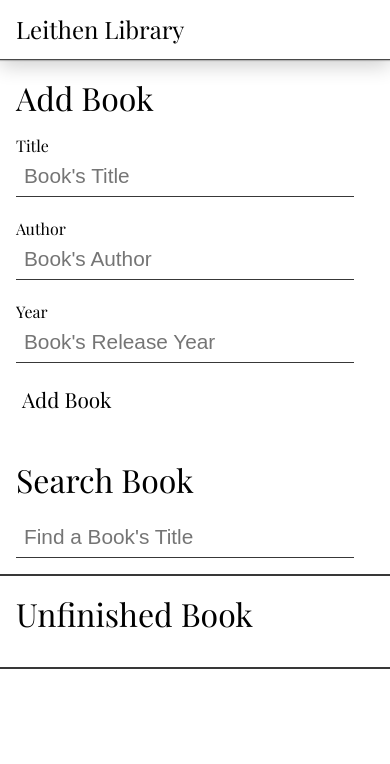
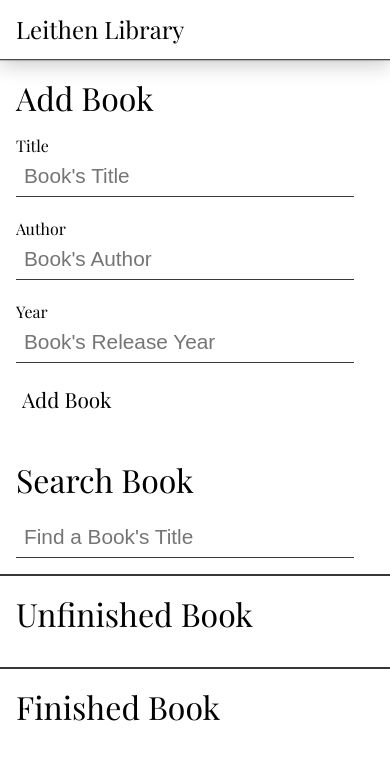
Before and after one commit to Hasyim-Kai/DICODING-Submission-Belajar-Membuat-Front-End-Web-untuk-Pemula, a plain HTML site: page index.html in a window 390 px wide. Drawn offline with nearby package versions, Linux system fonts and the light colour scheme.

Commit message:
Feat : Add Finished Section

```diff
--- a/asset/style/style.css
+++ b/asset/style/style.css
@@ -72,10 +72,10 @@ article {
   padding-bottom: 1rem;
 }
 
-/* #finishedBook {
+#finishedBook {
   padding: 1rem;
   width: 37%;
-} */
+}
 
 /* .bookItem {
   display: flex;
@@ -144,7 +144,7 @@ article {
     border-right: 0;
   }
 
-  /* #finishedBook {
+  #finishedBook {
     width: 100%;
-  } */
+  }
 }
--- a/index.html
+++ b/index.html
@@ -57,11 +57,11 @@
             </section>
         </article>
 
-        <!-- <article id="finishedBook">
+        <article id="finishedBook">
             <p>Finished Book</p>
             <section>
             </section>
-        </article> -->
+        </article>
 </body>
 
 </html>
```
